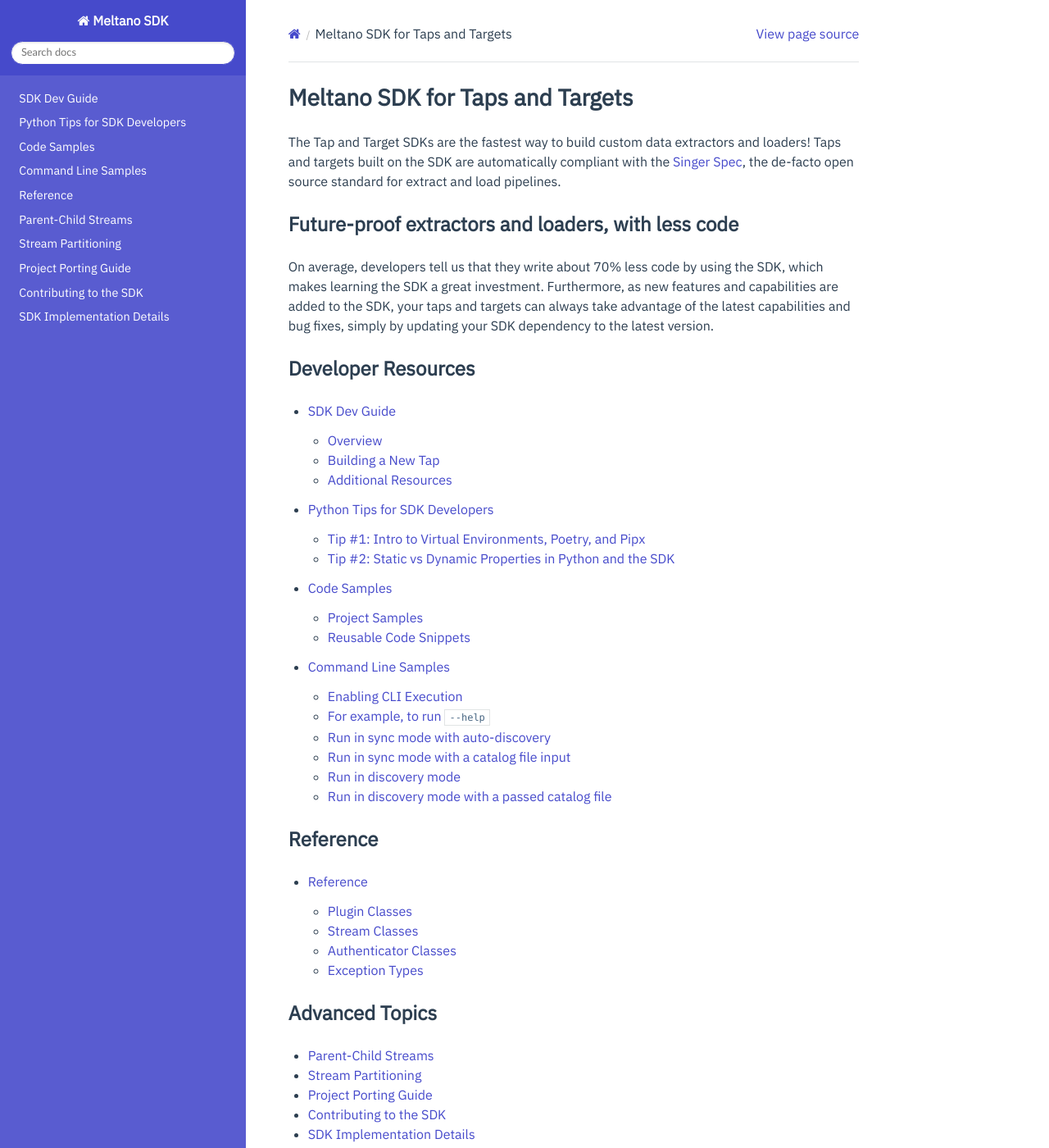
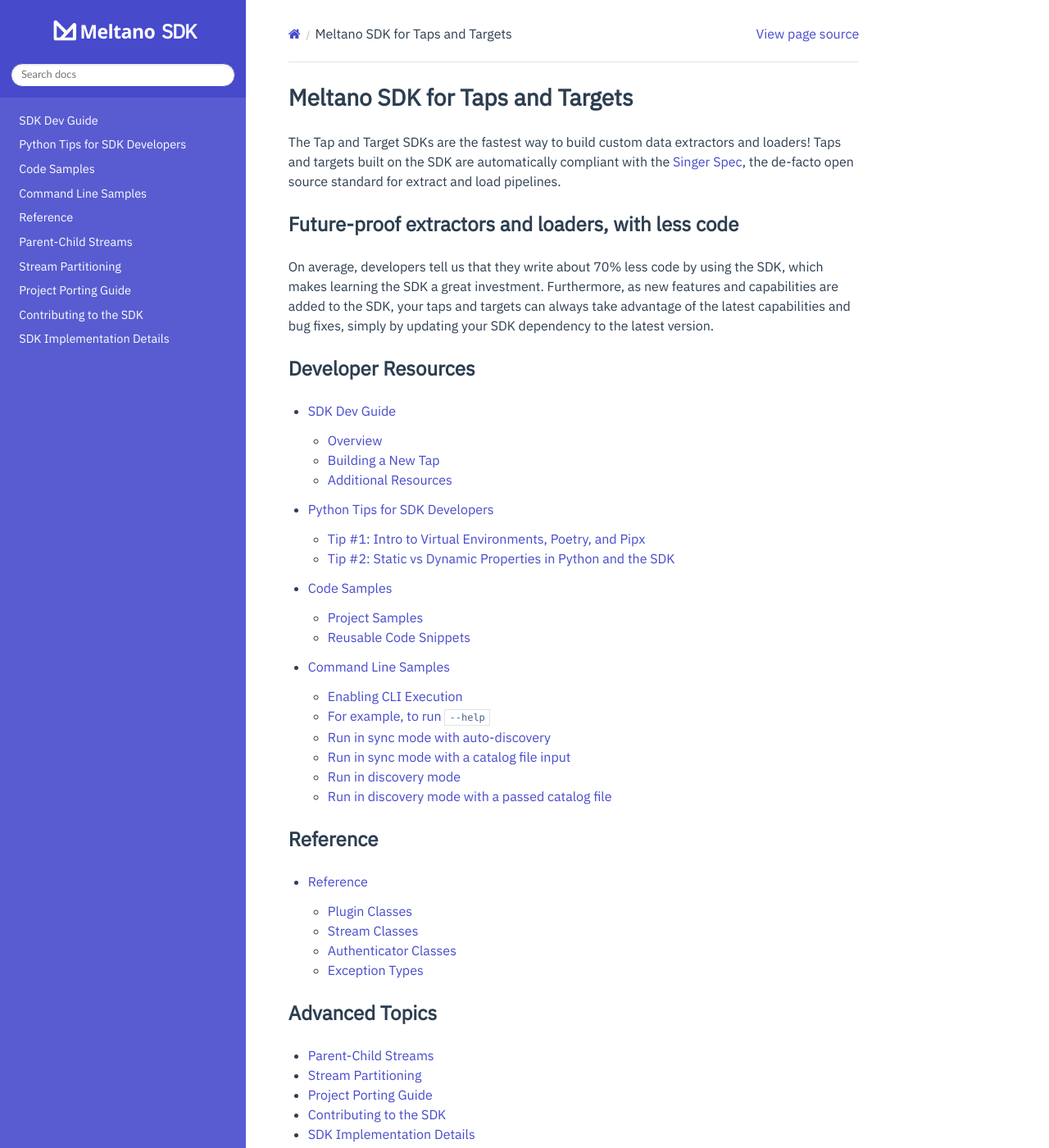
Before and after one commit to meltano/sdk, a Sphinx documentation site: the page built from docs/index.rst, in a window 1280 px wide and 1400 px high. Shown: the whole window at 82% size. Built offline with Sphinx 7.4.7 and the Read the Docs theme 2.0.0, drawn with Linux system fonts in a browser that asks for light colours.

Commit message:
Add Meltano logo

```diff
--- a/docs/_static/css/custom.css
+++ b/docs/_static/css/custom.css
@@ -23,17 +23,34 @@
   background-color: #464acb;
 }
 
-.wy-side-nav-search input[type="text"] {
-  border-color: #464acb;
-}
-
 .wy-side-nav-search > a {
   color: #fcfcfc;
   text-decoration: none !important;
+  font-size: 24px;
+  font-weight: bold;
+}
+
+.wy-side-nav-search > a img.logo {
+  display: inline-block;
+  height: 2.3rem;
+  padding: 0;
+  vertical-align: text-bottom;
+  position: relative;
+  top: 1px;
+}
+
+.wy-side-nav-search > a::after {
+  display: inline-block;
+  content: "SDK";
+  letter-spacing: -1px;
 }
 
 .wy-side-nav-search > div.version {
   color: hsla(0, 0%, 100%, 0.7);
+}
+
+.wy-side-nav-search input[type="text"] {
+  border-color: #464acb;
 }
 
 .wy-menu-vertical a:hover {
--- a/docs/conf.py
+++ b/docs/conf.py
@@ -56,6 +56,9 @@
 # a list of builtin themes.
 #
 html_theme = "sphinx_rtd_theme"
+html_theme_options = {"logo_only": True}
+
+html_logo = "_static/img/logo.svg"
 
 # Add any paths that contain custom static files (such as style sheets) here,
 # relative to this directory. They are copied after the builtin static files,
@@ -63,5 +66,5 @@
 html_static_path = ["_static"]
 
 html_css_files = [
-    'css/custom.css',
+    "css/custom.css",
 ]
```
Also changed, not shown: docs/_static/img/logo.svg (added).
